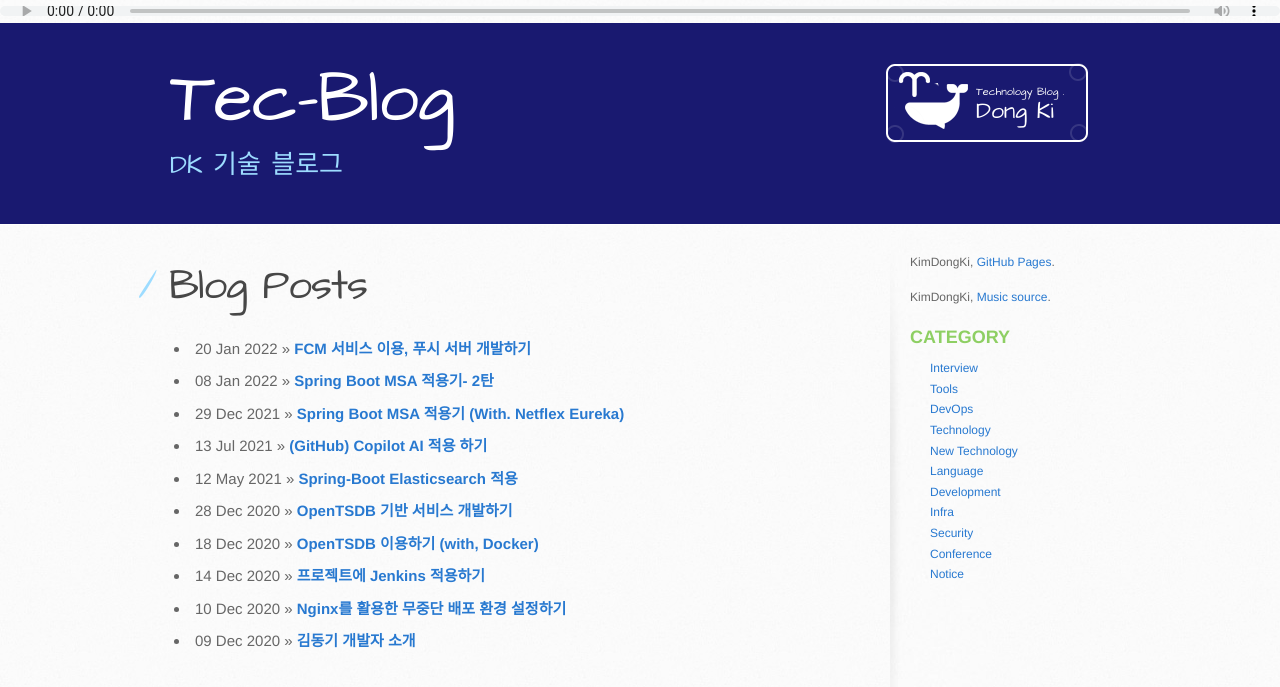
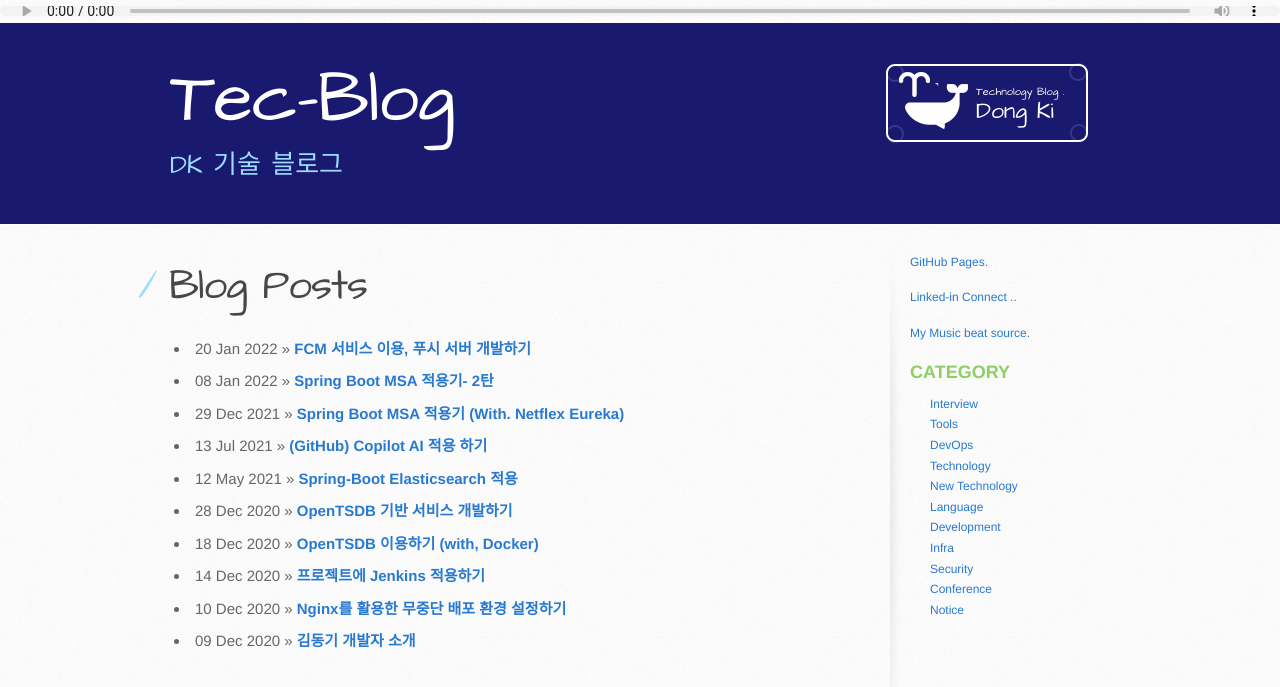
Before and after one commit to kdkrkwhr/kdkrkwhr.github.com, a Jekyll site: the page built from index.html, in a window 1280 px wide. Shown: the top 687 px of the page. Built offline with Jekyll 4.4.1, drawn with Linux system fonts in a browser that asks for light colours.

Commit message:
[update] default page update

```diff
--- a/_layouts/default.html
+++ b/_layouts/default.html
@@ -39,8 +39,9 @@
         </section>
 
         <aside id="sidebar">
-          <p>KimDongKi, <a href="https://github.com/kdkrkwhr">GitHub Pages</a>.</p>
-          <p>KimDongKi, <a href="https://www.loudly.com/community/profiles/codek9">Music source</a>.</p>
+          <p><a href="https://github.com/kdkrkwhr">GitHub Pages</a>.</p>
+          <p><a href="https://www.linkedin.com/in/dong-ki-kim-027328188/">Linked-in Connect .</a>.</p>
+          <p><a href="https://www.loudly.com/community/profiles/codek9">My Music beat source</a>.</p>
           <section class="category">
             <strong style="color:#8ecf63;font-size:18px;">CATEGORY</strong>
               <ul style="list-style: none;">
```
